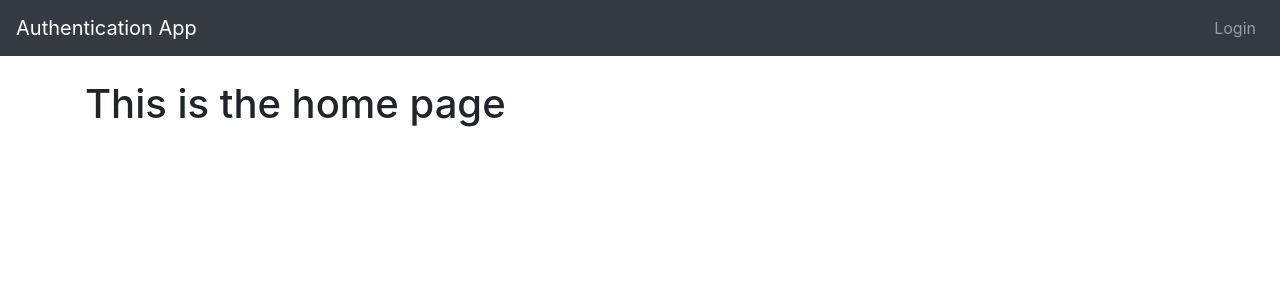
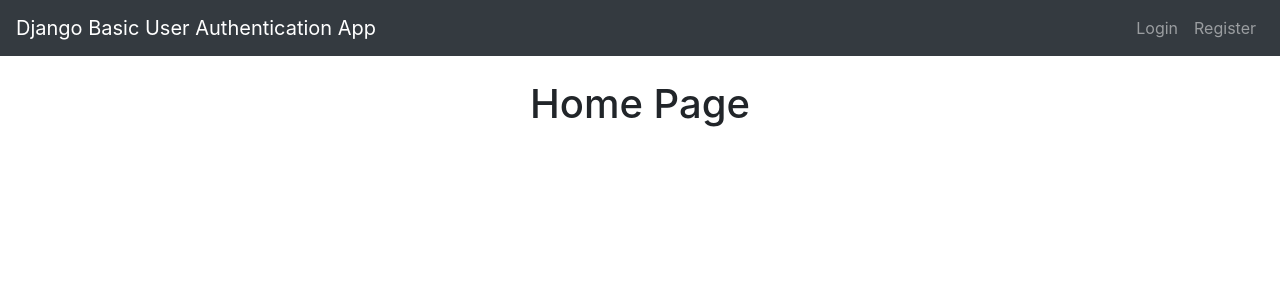
Before and after one commit to alok4nand/django-basic-user-auth-app, a Django app: template authenticate/templates/authenticate/home.html in a window 1280 px wide. Shown: the top 300 px of the page. Run offline with Django 3.2, Linux system fonts and the light colour scheme; the template is opened without the code that fills it, so the values that code supplies are empty; some libraries are stand-ins or nearby versions.

Commit message:
Implemented User Registration

```diff
--- a/authenticate/templates/authenticate/base.html
+++ b/authenticate/templates/authenticate/base.html
@@ -8,12 +8,12 @@
     <!-- Bootstrap CSS -->
     <link rel="stylesheet" href="https://stackpath.bootstrapcdn.com/bootstrap/4.1.3/css/bootstrap.min.css" integrity="sha384-MCw98/SFnGE8fJT3GXwEOngsV7Zt27NXFoaoApmYm81iuXoPkFOJwJ8ERdknLPMO" crossorigin="anonymous">
 
-    <title>Hello, world!</title>
+    <title>Django Basic User Authentication App</title>
   </head>
   <body>
     </body>
     <nav class="navbar navbar-expand-lg navbar-dark bg-dark">
-            <a class="navbar-brand" href="{% url 'home' %}">Authentication App</a>
+            <a class="navbar-brand" href="{% url 'home' %}">Django Basic User Authentication App</a>
             <button class="navbar-toggler" type="button" data-toggle="collapse" data-target="#navbarSupportedContent" aria-controls="navbarSupportedContent" aria-expanded="false" aria-label="Toggle navigation">
               <span class="navbar-toggler-icon"></span>
             </button>
@@ -28,6 +28,9 @@
                 <li class="nav-item">
                   <a class="nav-link" href="{% url 'login' %}">Login</a>
                 </li>
+                <li class="nav-item">
+                  <a class="nav-link" href="{% url 'register' %}">Register</a>
+                </li>
                 {% endif %}
               </ul>
             </div>
@@ -36,12 +39,21 @@
     <div class="container">
       {% if messages %}
         {% for message in messages %}
-        <div class="alert alert-success" role="alert">
+          {% if user.is_authenticated %}
+          <div class="alert alert-success" role="alert">
             <button class="close" data-dismiss="alert">
               <small><sup>x</sup></small>
             </button>
             {{ message }}
           </div>
+          {% else %}
+          <div class="alert alert-danger" role="alert">
+            <button class="close" data-dismiss="alert">
+              <small><sup>x</sup></small>
+            </button>
+            {{ message }}
+          </div>
+          {% endif %}
         {% endfor %}
       {% endif %}
     {% block content %}
--- a/authenticate/templates/authenticate/home.html
+++ b/authenticate/templates/authenticate/home.html
@@ -1,5 +1,11 @@
 {% extends 'authenticate/base.html' %}
+{% block content %}
+<h1 class="text-center"> Home Page </h1>
+  {% if user.is_authenticated %}
+    <p> Hello, {{ user.first_name }} {{ user.last_name }}</p>
+    <p> Username : {{user.username}} </p>
+    <p> Email Address : {{ user.email }}</p>
+  {% else %}
 
-{% block content %}
-<h1> This is the home page </h1>
+  {% endif %}
 {% endblock %}
--- a/authenticate/templates/authenticate/login.html
+++ b/authenticate/templates/authenticate/login.html
@@ -1,7 +1,5 @@
 {% extends 'authenticate/base.html' %}
-
 {% block content %}
-
 <h2 class="text-center"> Login </h2>
 <div class="col-md-6 offset-md-3">
 <form method="POST">
@@ -15,4 +13,4 @@
     <button type="submit" class="btn btn-secondary">Login</button>
   </form>
 </div>
-  {% endblock %}
+{% endblock %}
--- a/authenticate/urls.py
+++ b/authenticate/urls.py
@@ -5,4 +5,5 @@ urlpatterns = [
     path('', views.home, name='home'),
     path('login/', views.login_user, name='login'),
     path('logout/', views.logout_user, name='logout'),
+    path('register/', views.register_user, name='register'),
 ]
```
Also changed, not shown: authenticate/forms.py (added, +25 -0 lines), authenticate/templates/authenticate/register.html (added, +28 -0 lines), authenticate/views.py (+19 -0 lines), db.sqlite3.
